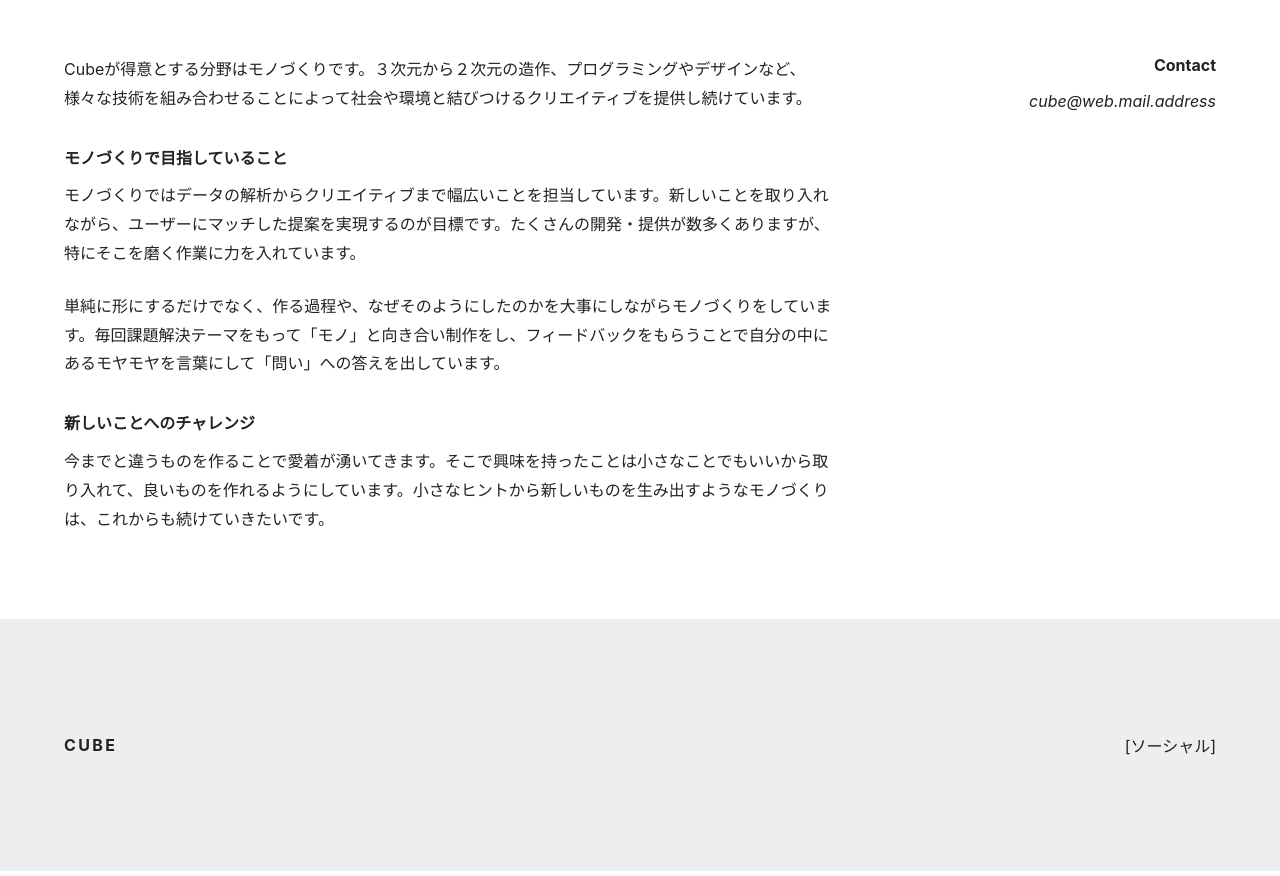
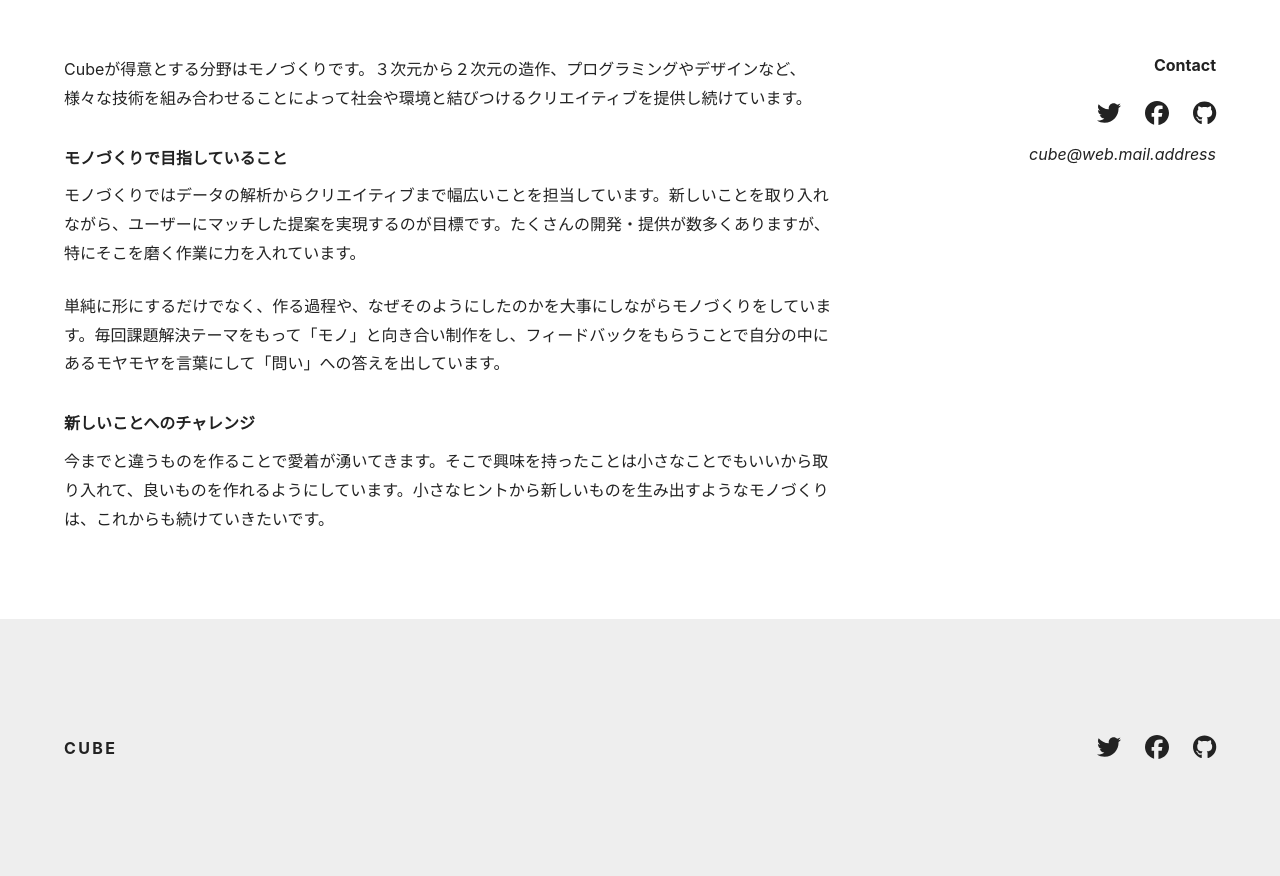
Before and after one commit to Kai-Itakura/nextjs-react-blog, a Next.js app: page /about in a window 1280 px wide. Shown: the part 1036-1912 px from the top of the page. Built offline with nearby package versions, Linux system fonts and the light colour scheme.

Commit message:
✨ Font Awesome を使ってContact とFooter にアイコンを追加

```diff
--- /dev/null
+++ b/assets/css/social.module.css
@@ -0,0 +1,5 @@
+.list {
+  display: flex;
+  gap: 1.5rem;
+  font-size: 24px;
+}
--- /dev/null
+++ b/assets/css/social.module.min.css
@@ -0,0 +1 @@
+.list{display:flex;gap:1.5rem;font-size:24px}
--- a/assets/css/two-column.module.css
+++ b/assets/css/two-column.module.css
@@ -17,7 +17,7 @@
   .flexContainer .sidebar * {
     text-align: right;
   }
-  .flexContainer .sidebar:is(div, ul) {
+  .flexContainer .sidebar :is(div, ul) {
     width: -webkit-fit-content;
     width: -moz-fit-content;
     width: fit-content;
--- a/assets/css/two-column.module.min.css
+++ b/assets/css/two-column.module.min.css
@@ -1 +1 @@
-.flexContainer{composes:sideBySide from "./utils.module.scss";gap:var(--space-md);margin:var(--space-md) 0 var(--space-lg)}@media(min-width: 768px){.flexContainer .main{width:768px}.flexContainer .sidebar{width:240px;position:-webkit-sticky;position:sticky;top:40px;align-self:flex-start}.flexContainer .sidebar *{text-align:right}.flexContainer .sidebar:is(div,ul){width:-webkit-fit-content;width:-moz-fit-content;width:fit-content;margin-left:auto;place-items:flex-end;place-content:flex-end}}
+.flexContainer{composes:sideBySide from "./utils.module.scss";gap:var(--space-md);margin:var(--space-md) 0 var(--space-lg)}@media(min-width: 768px){.flexContainer .main{width:768px}.flexContainer .sidebar{width:240px;position:-webkit-sticky;position:sticky;top:40px;align-self:flex-start}.flexContainer .sidebar *{text-align:right}.flexContainer .sidebar :is(div,ul){width:-webkit-fit-content;width:-moz-fit-content;width:fit-content;margin-left:auto;place-items:flex-end;place-content:flex-end}}
--- a/components/contact.jsx
+++ b/components/contact.jsx
@@ -1,9 +1,11 @@
 import classes from 'styles/contact.module.scss';
+import Social from './social';
 
 const Contact = () => {
     return (
         <div className={classes.stack}>
             <h3 className={classes.heading}>Contact</h3>
+            <Social />
             <address>cube@web.mail.address</address>
         </div>
     );
--- a/components/footer.jsx
+++ b/components/footer.jsx
@@ -1,6 +1,7 @@
 import Logo from "./logo";
 import classes from 'styles/footer.module.scss';
 import Container from "./container";
+import Social from "./social";
 
 const Footer = () => {
     return (
@@ -8,7 +9,7 @@ const Footer = () => {
             <Container>
                 <div className={classes.flexContainer}>
                     <Logo />
-                    [ソーシャル]
+                    <Social />
                 </div>
             </Container>
         </footer>
--- /dev/null
+++ b/components/social.jsx
@@ -0,0 +1,35 @@
+import classes from 'styles/social.module.scss'
+
+import { FontAwesomeIcon } from '@fortawesome/react-fontawesome'
+import {
+    faTwitter,
+    faFacebook,
+    faGithub
+} from '@fortawesome/free-brands-svg-icons'
+
+const Social = () => {
+    return (
+        <ul className={classes.list}>
+            <li>
+                <a href="https://twitter.com/">
+                    <FontAwesomeIcon icon={faTwitter} />
+                    <span className='sr-only'>Twitter</span>
+                </a>
+            </li>
+            <li>
+                <a href="https://www.facebook.com/">
+                    <FontAwesomeIcon icon={faFacebook} />
+                    <span className='sr-only'>Facebook</span>
+                </a>
+            </li>
+            <li>
+                <a href="https://github.com/">
+                    <FontAwesomeIcon icon={faGithub} />
+                    <span className='sr-only'>Github</span>
+                </a>
+            </li>
+        </ul>
+    );
+}
+
+export default Social;
--- a/package.json
+++ b/package.json
@@ -10,6 +10,7 @@
   },
   "dependencies": {
     "@fortawesome/fontawesome-svg-core": "^6.3.0",
+    "@fortawesome/free-brands-svg-icons": "^6.3.0",
     "@fortawesome/free-regular-svg-icons": "^6.3.0",
     "@fortawesome/free-solid-svg-icons": "^6.3.0",
     "@fortawesome/react-fontawesome": "^0.2.0",
--- /dev/null
+++ b/styles/social.module.scss
@@ -0,0 +1,5 @@
+.list {
+    display: flex;
+    gap: 1.5rem;
+    font-size: 24px;
+}
--- a/styles/two-column.module.scss
+++ b/styles/two-column.module.scss
@@ -20,7 +20,7 @@
                 text-align: right;
             }
 
-            &:is(div, ul) {
+            & :is(div, ul) {
                 width: fit-content;
                 margin-left: auto;
                 place-items: flex-end;
```
Also changed, not shown: 1 other file (tests, documents, lock files or other folders).
